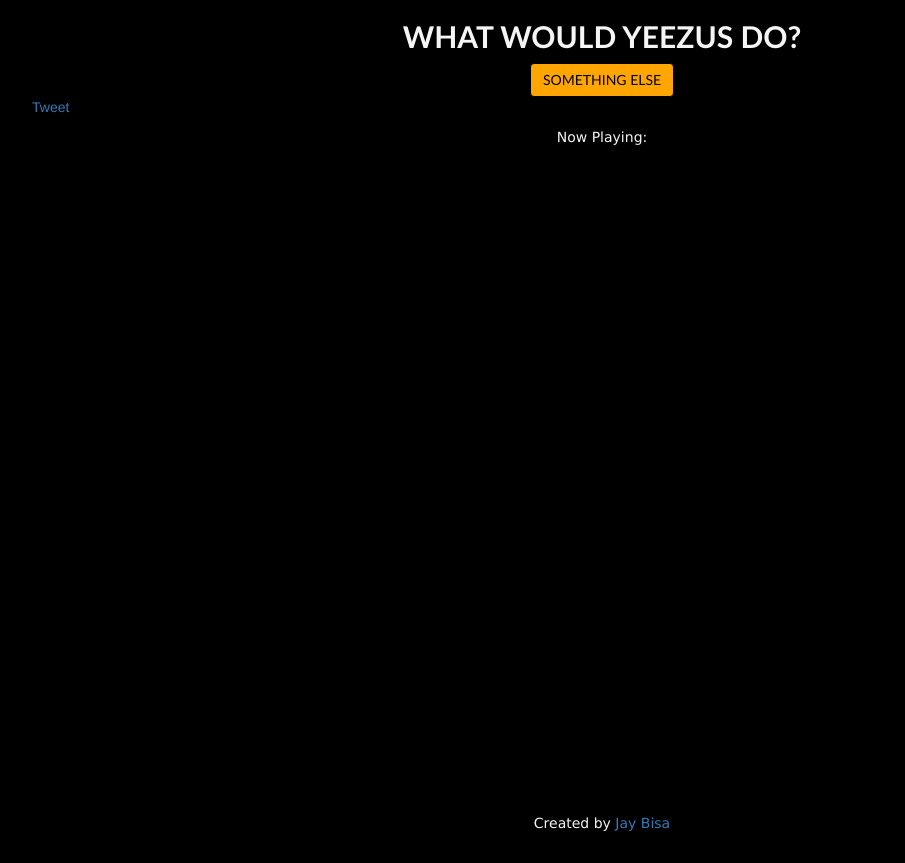
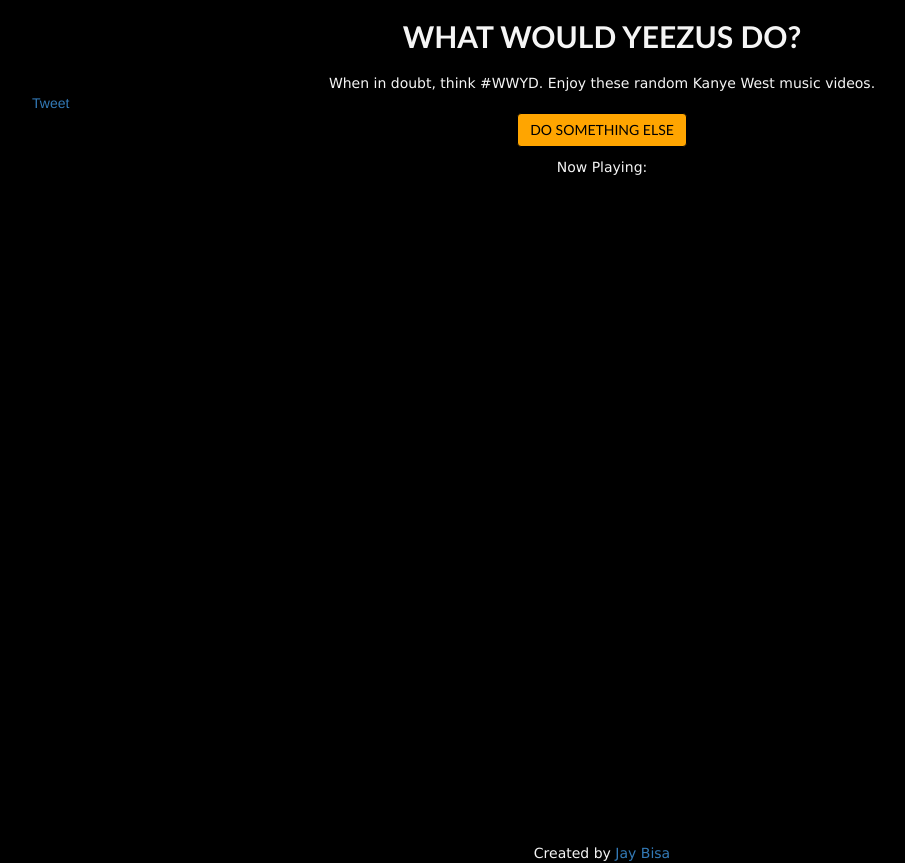
Before and after one commit to jbisa/WWYD, a website: page index.html in a window 1280 px wide. Shown: the whole page, without its empty margins (38-943 px from the left). Before the commit the page ends 833 px from the top, so only its background shows below. Drawn offline with nearby package versions, Linux system fonts and the light colour scheme; some packages are replaced by stand-ins of ours; no server answers.

Commit message:
Change button and description text.

```diff
--- a/index.html
+++ b/index.html
@@ -17,26 +17,28 @@
     <title>What Would Yeezus Do?</title>
 </head>
 <body ng-app="wwydApp">
-
     <div id="fb-root"></div>
-
 
     <div ng-controller="WWYDCtrl" ng-init="init()" class="container">
 
         <div id="header">
             <h2>WHAT WOULD YEEZUS DO?</h2>
+            <p>When in doubt, think #WWYD. Enjoy these random Kanye West music videos.</p>
         </div>
 
-        <div id="main">
-            <button class="btn btn-default center-block" ng-click="somethingElse()">SOMETHING ELSE</button>
-
+        <div id="social">
             <div>
                 <a href="https://twitter.com/share" class="twitter-share-button" data-url="http://whatwouldyeezusdo.com/" data-text="WHAT WOULD YEEZUS DO? Brought to you by @wovfn " data-hashtags="WWYD">
                     Tweet
                 </a>
             </div>
+            <div class="fb-like fb-button" data-href="http://whatwouldyeezusdo.com/" data-layout="button_count" data-action="like" data-show-faces="true" data-share="true"></div>
+        </div>
 
-            <div class="fb-like fb-button" data-href="http://whatwouldyeezusdo.com/" data-layout="button_count" data-action="like" data-show-faces="true" data-share="true"></div>
+        <div id="main">
+
+
+            <button class="btn btn-default center-block" ng-click="somethingElse()">DO SOMETHING ELSE</button>
 
             <p>Now Playing: <span class="title">{{title}}</span></p>
 
```
